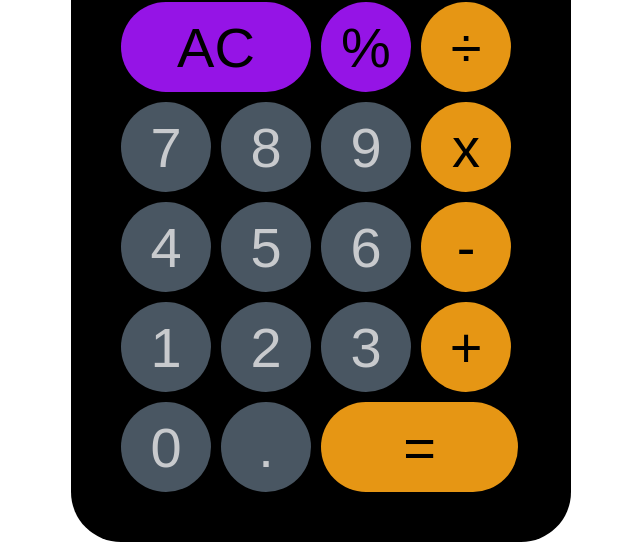
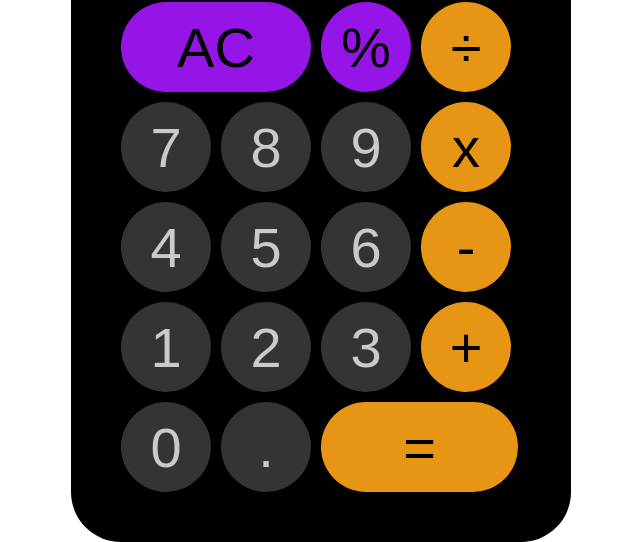
Before and after one commit to r-stake/calculator, a plain HTML site: page index.html in a window 1280 px wide. Shown: the part 292-834 px from the top of the page, without its empty margins (319-959 px from the left). Drawn offline with Linux system fonts and the light colour scheme.

Commit message:
Change digit button color

```diff
--- a/css/style.css
+++ b/css/style.css
@@ -82,11 +82,11 @@ body {
 
 .ui button.digit,
 .ui button.comma {
-    background-color: #495662;
+    background-color: #343434;
     color: #c8cacd;
 }
 
 .ui button.digit:hover,
 .ui button.comma:hover {
-    background-color: #414D58;
+    background-color: #292929;
 }
```
